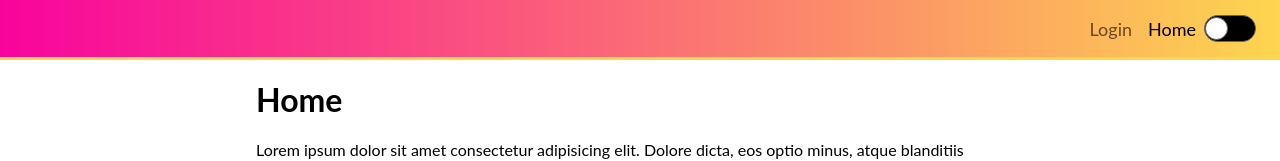
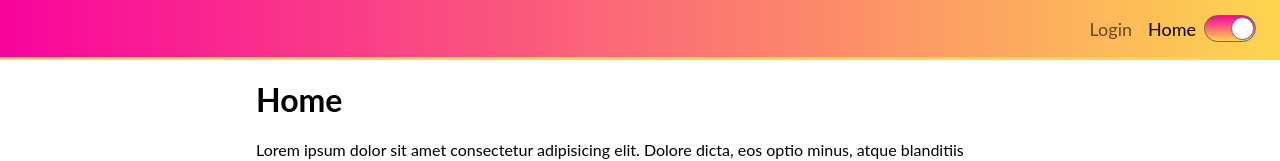
Before and after one commit to GitcrackerUK/Login, a React (Create React App) app: page / in a window 1280 px wide. Shown: the top 161 px of the page. Built offline with nearby package versions, Linux system fonts and the light colour scheme; the HTML template or start-up script is replaced by a standard one; a web font is replaced by a local one.

Commit message:
Toggle between

```diff
--- a/src/components/common/Header.jsx
+++ b/src/components/common/Header.jsx
@@ -1,5 +1,5 @@
-import React, {useState} from 'react';
-import styled from 'styled-components';
+import React, {useState,useContext } from 'react';
+import styled,{ ThemeContext } from 'styled-components';
 import { NavLink as Link } from 'react-router-dom';
 import Toggler from 'components/common/Toggler';
 
@@ -21,7 +21,7 @@ text-align:center;
 box-sizing:border-box;
 margin:auto 0px ;
 text-decoration:none;
-color:black;
+color:${p=>p.theme.TextColor};
 opacity:0.6;
 font-size:18px;
 `
@@ -34,7 +34,7 @@ width:100%;
 padding:8px;
 box-sizing:border-box;
 height:initial;
-background:white;
+background:${p=>p.theme.BodyColor};
 border-bottom:3px solid #fdd54f;
 @media(min-width:768px){
 background:none;
@@ -55,7 +55,7 @@ padding:5px;
 >div{
     border-radius:40%;
     height:3px;
-    background:black;
+    background:${p=>p.theme.id==="light"?"#202020":"white"};
     margin:5px 0;
     width:100%
 }
@@ -67,8 +67,11 @@ const Active = {
     opacity: 1,
 };
 
+
 export default function Header() {
     const [menuOpen, setMenu] = useState(false);
+    const {id, setTheme} = useContext(ThemeContext);
+
     return (
         <HeaderWrapper>
             <MobileIcon onClick={()=>setMenu(s=> !s)}>
@@ -84,7 +87,7 @@ export default function Header() {
                 <StLink exact to='/' activeStyle={Active}>
                     Home
                 </StLink>
-                <Toggler/>
+                <Toggler isActive={ id ==="light"} onToggle={setTheme}/>
             </Menu>
         </HeaderWrapper>
     )
--- a/src/components/common/Toggler.jsx
+++ b/src/components/common/Toggler.jsx
@@ -9,7 +9,8 @@ border-radius:25px;
 border:1px solid #666;
 margin:auto;
 display:flex;
-background:black;
+background-image:linear-gradient(to bottom, ${ p=> p.theme.PrimaryColor}, ${
+    p =>p.theme.SecondaryColor});
 `
 const Notch = styled.div`
 height:21px;
@@ -19,12 +20,13 @@ margin-top:1px;
 background:white;
 border-radius:50%;
 transition:transform 0.1s linear;
+transform:translate(${p=>p.isActive?"26px":"1px"});
 `
 
 
-function Toggler({isActive}) {
+function Toggler({isActive,onToggle}) {
     return (
-        <TogglerWrapper>
+        <TogglerWrapper onClick={onToggle}>
             <Notch isActive={isActive}></Notch>
 
 
```
